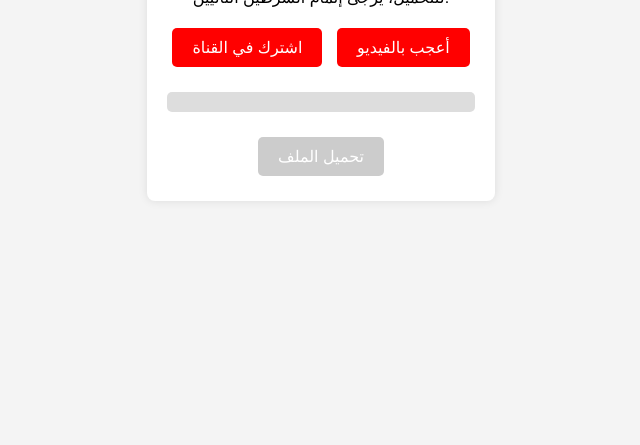
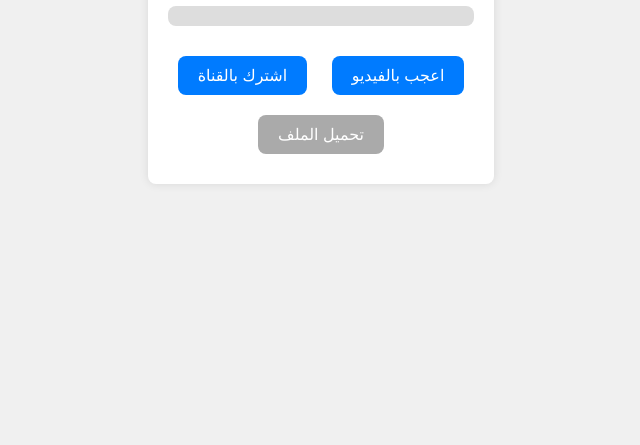
Before and after one commit to yousseymc/Youssef-Mansouer, a plain HTML site: page index.html in a window 1280 px wide. Shown: the part 355-800 px from the top of the page, without its empty margins (319-959 px from the left). Drawn offline with Linux system fonts and the light colour scheme.

Commit message:
Add files via upload

```diff
--- a/index.css
+++ b/index.css
@@ -1,73 +1,54 @@
-/* styles.css */
-
 body {
     font-family: Arial, sans-serif;
-    background-color: #f4f4f4;
     display: flex;
     justify-content: center;
     align-items: center;
     height: 100vh;
+    background-color: #f0f0f0;
     margin: 0;
 }
 
 .container {
+    text-align: center;
     background: #fff;
     padding: 20px;
     border-radius: 8px;
     box-shadow: 0 0 10px rgba(0, 0, 0, 0.1);
-    text-align: center;
 }
 
-h1 {
-    margin-bottom: 20px;
-}
-
-.actions {
-    margin-bottom: 20px;
-}
-
-.btn {
-    background-color: #ff0000;
-    color: #fff;
-    border: none;
-    padding: 10px 20px;
-    border-radius: 5px;
-    cursor: pointer;
-    font-size: 16px;
-    margin: 5px;
-    transition: background-color 0.3s;
-}
-
-.btn:hover {
-    background-color: #cc0000;
-}
-
-.progress {
+#progress {
+    margin: 20px 0;
+    width: 100%;
     background-color: #ddd;
-    border-radius: 5px;
+    border-radius: 8px;
     height: 20px;
-    margin-bottom: 20px;
-    width: 100%;
     position: relative;
 }
 
 #progress-bar {
+    width: 0;
+    height: 100%;
     background-color: #4caf50;
-    height: 100%;
-    width: 0;
-    border-radius: 5px;
-    transition: width 0.3s;
+    border-radius: 8px;
+    transition: width 0.5s;
 }
 
-#download-link {
-    text-decoration: none;
+.button {
+    padding: 10px 20px;
+    border: none;
+    border-radius: 8px;
+    color: #fff;
+    background-color: #007bff;
+    cursor: pointer;
+    margin: 10px;
+    font-size: 16px;
 }
 
-#download-btn {
-    background-color: #4caf50;
+.button:disabled {
+    background-color: #aaa;
+    cursor: not-allowed;
 }
 
-#download-btn:disabled {
-    background-color: #ccc;
-    cursor: not-allowed;
+.button:hover:not(:disabled) {
+    background-color: #0056b3;
 }
--- a/index.html
+++ b/index.html
@@ -9,22 +9,17 @@
 <body>
     <div class="container">
         <h1>تحميل الملف</h1>
-        <p>للتحميل، يرجى إتمام الشرطين التاليين:</p>
-
-        <div class="actions">
-            <button id="subscribe-btn" class="btn">اشترك في القناة</button>
-            <button id="like-btn" class="btn">أعجب بالفيديو</button>
-        </div>
-
-        <div class="progress">
+        <div id="progress">
             <div id="progress-bar"></div>
         </div>
-
+        <button id="subscribe-btn" class="button" onclick="subscribe()">اشترك بالقناة</button>
+        <button id="like-btn" class="button" onclick="like()">اعجب بالفيديو</button>
+        <br>
         <a id="download-link" href="path/to/your/file.zip" download>
-            <button id="download-btn" class="btn" disabled>تحميل الملف</button>
+            <button id="download-btn" class="button" disabled>تحميل الملف</button>
         </a>
     </div>
 
-    <script src="re.js"></script>
+    <script src="script.js"></script>
 </body>
 </html>
--- /dev/null
+++ b/script.js
@@ -0,0 +1,26 @@
+let subscribeClicked = false;
+let likeClicked = false;
+
+function subscribe() {
+    window.open('https://www.youtube.com/channel/YOUR_CHANNEL_ID', '_blank');
+    subscribeClicked = true;
+    updateProgress();
+}
+
+function like() {
+    window.open('https://www.youtube.com/watch?v=YOUR_VIDEO_ID', '_blank');
+    likeClicked = true;
+    updateProgress();
+}
+
+function updateProgress() {
+    let progressBar = document.getElementById('progress-bar');
+    let downloadBtn = document.getElementById('download-btn');
+
+    if (subscribeClicked && likeClicked) {
+        progressBar.style.width = '100%';
+        downloadBtn.disabled = false;
+    } else if (subscribeClicked || likeClicked) {
+        progressBar.style.width = '50%';
+    }
+}
```
